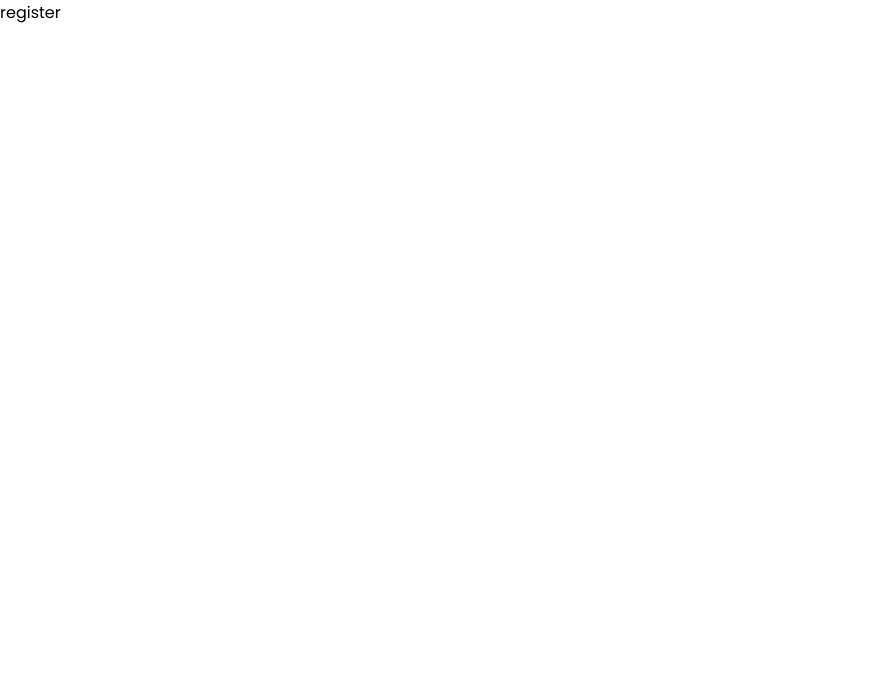
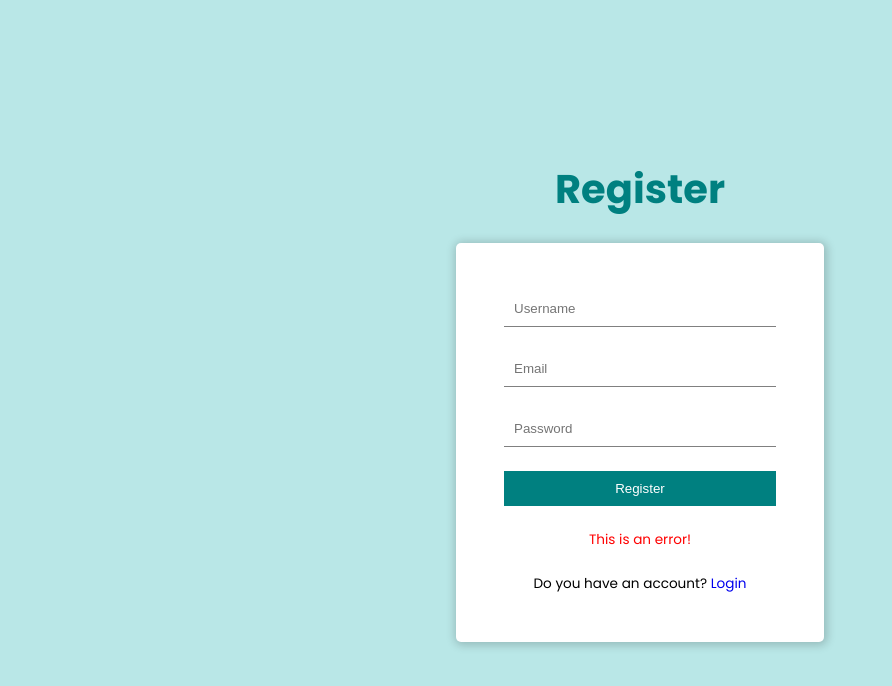
Before and after one commit to VictorBarretoLF/React-Apps, a React (Create React App) app in the folder full-stack-blog-app/frontend/: page /register in a window 1280 px wide. Shown: the top 686 px of the page, without its empty margins (0-892 px from the left). Built offline with nearby package versions, Linux system fonts and the light colour scheme.

Commit message:
finished the register page

```diff
--- a/full-stack-blog-app/frontend/src/pages/Register.jsx
+++ b/full-stack-blog-app/frontend/src/pages/Register.jsx
@@ -1,11 +1,27 @@
-import React from 'react';
+import React from "react";
+import { Link } from "react-router-dom";
 
 const Register = () => {
-    return (
-        <div>
-            register
-        </div>
-    );
+  return (
+    <div className="auth">
+      <h2>Register</h2>
+      <form className="auth__login-form">
+        <input required type="text" placeholder="Username" name="username" />
+        <input required type="email" placeholder="Email" name="email" />
+        <input
+          required
+          type="password"
+          placeholder="Password"
+          name="password"
+        />
+        <button>Register</button>
+        <p>This is an error!</p>
+        <span>
+          Do you have an account? <Link to="/login">Login</Link>
+        </span>
+      </form>
+    </div>
+  );
 };
 
 export default Register;
--- a/full-stack-blog-app/frontend/src/scss/pages/_auth.scss
+++ b/full-stack-blog-app/frontend/src/scss/pages/_auth.scss
@@ -22,6 +22,7 @@
     width: 80vw;
     max-width: 23rem;
     border-radius: 5px;
+    box-shadow: 1px 1px 10px 2px rgba(0, 0, 0, 0.2);
 
     input {
       padding: 10px;
```
